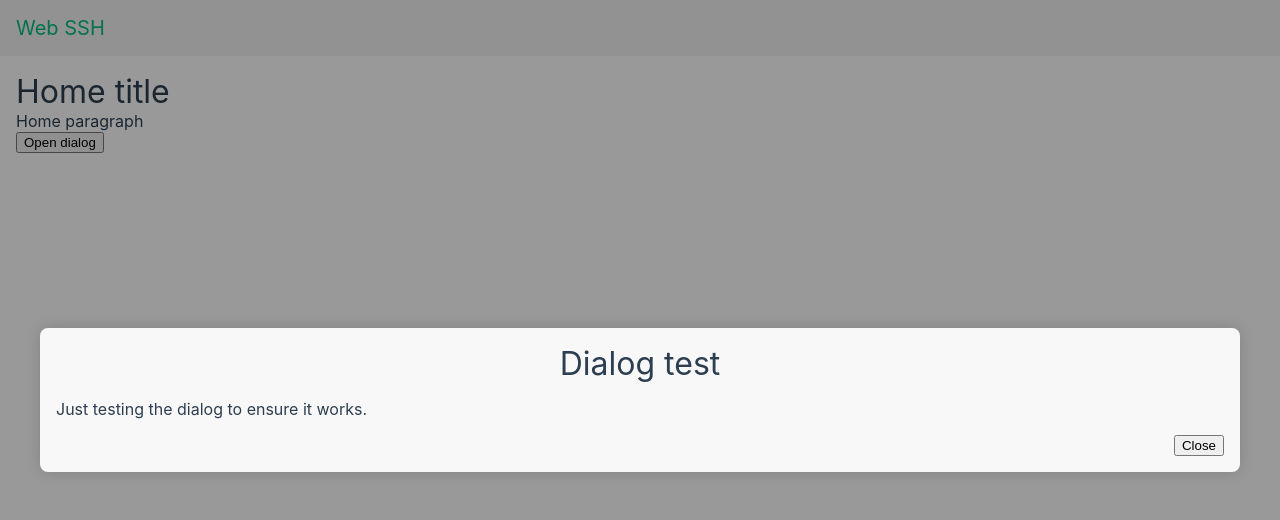
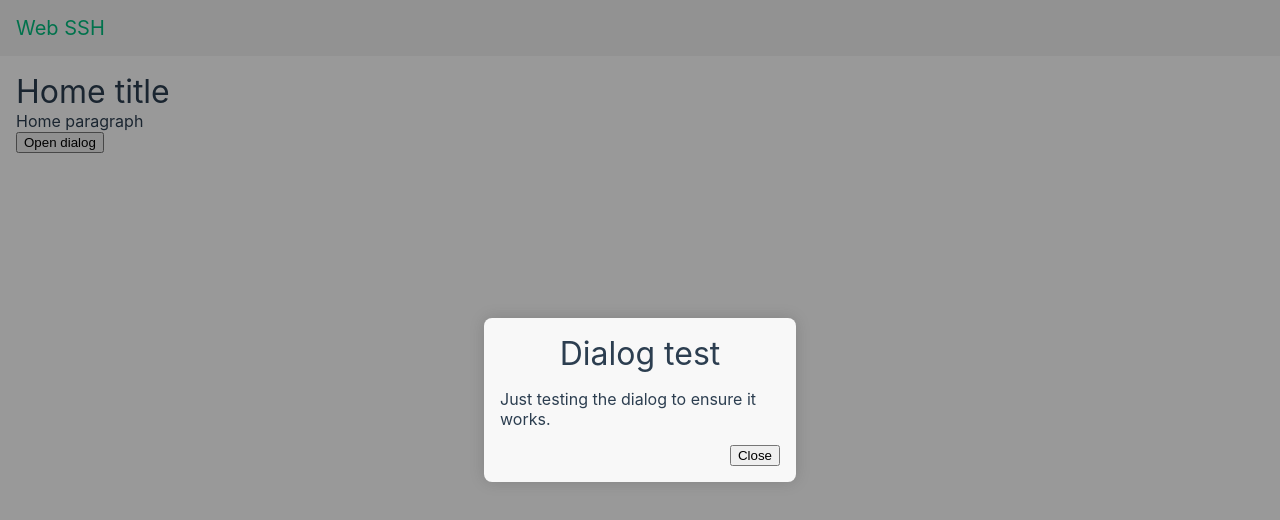
Before and after one commit to WKHAllen/web-ssh, a Vue app: page / in a window 1280 px wide. Shown: the top 520 px of the page. Built offline with nearby package versions, Linux system fonts and the light colour scheme.

Commit message:
Improve dialog animation and styling

```diff
--- a/src/components/DialogComponent.vue
+++ b/src/components/DialogComponent.vue
@@ -87,14 +87,17 @@ watch(
   justify-content: center;
   align-items: center;
   opacity: 1;
-  transition: visibility 0s, opacity var(--dialog-animation-duration) linear;
+  transition: visibility 0s, opacity var(--dialog-animation-duration) linear,
+    height calc(2 * var(--dialog-animation-duration));
 }
 
 .dialog-container.dialog-container-hidden {
   visibility: hidden;
   opacity: 0;
+  height: 120%;
   transition: visibility var(--dialog-animation-duration),
-    opacity var(--dialog-animation-duration) linear;
+    opacity var(--dialog-animation-duration) linear,
+    height calc(2 * var(--dialog-animation-duration));
 }
 
 .dialog {
@@ -102,6 +105,8 @@ watch(
   background-color: var(--color-background-soft);
   border-radius: var(--border-radius);
   box-shadow: var(--box-shadow);
+  max-height: 100%;
+  overflow: auto;
 }
 
 .dialog.dialog-small {
--- a/src/views/HomeView.vue
+++ b/src/views/HomeView.vue
@@ -11,7 +11,7 @@ const dialogOpen = ref(true);
   <button type="button" @click="dialogOpen = true">Open dialog</button>
   <DialogComponent
     :dialog-open="dialogOpen"
-    size="large"
+    size="small"
     @close-request="dialogOpen = false"
   >
     <template #dialog-header>
```
